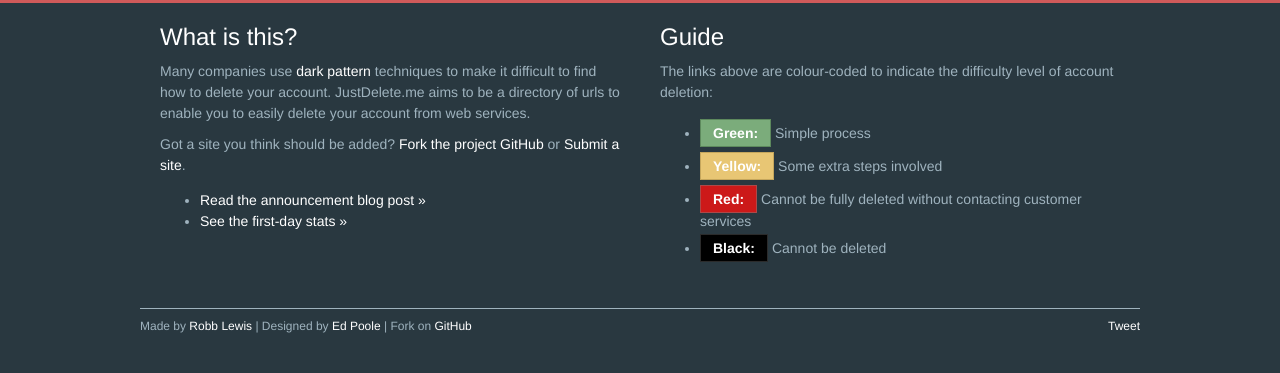
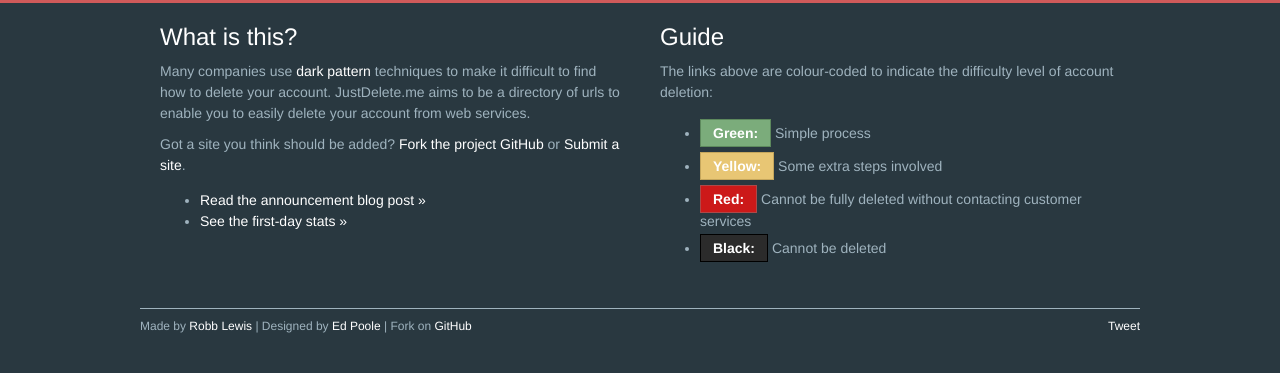
Before and after one commit to justdeleteme/justdelete.me, a PHP site: page / in a window 1280 px wide. Shown: the part 3383-3756 px from the top of the page. Run offline with PHP 8.4, Linux system fonts and the light colour scheme; some libraries are stand-ins or nearby versions.

Commit message:
fixed impossible block

```diff
--- a/style.css
+++ b/style.css
@@ -502,8 +502,8 @@ header h1 span {
 	display: inline-block;
 }
 .info-container li .black {
-	background-color: #000000;
-	border: 1px solid #2B2B2B;
+	background-color: #2B2B2B;
+	border: 1px solid #000000;
 	padding: 6px 12px;
 	line-height: 1;
 	color: white;
```
